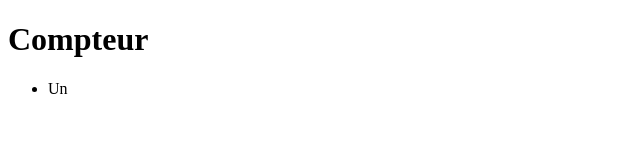
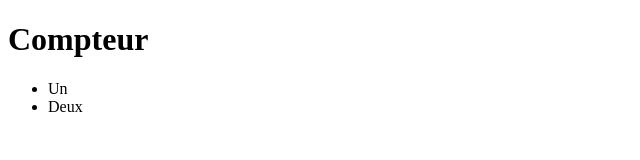
Before and after one commit to cperrot11/belette1, a plain HTML site: page index.html in a window 1280 px wide. Shown: the full height of the page, 0-640 px from the left. Drawn offline with Linux system fonts and the light colour scheme.

Commit message:
Add n°2

```diff
--- a/index.html
+++ b/index.html
@@ -8,8 +8,7 @@
 <h1>Compteur</h1>
     <ul>
         <li>Un</li>
-
-
+        <li>Deux</li>
     </ul>
 </body>
 </html>
```
